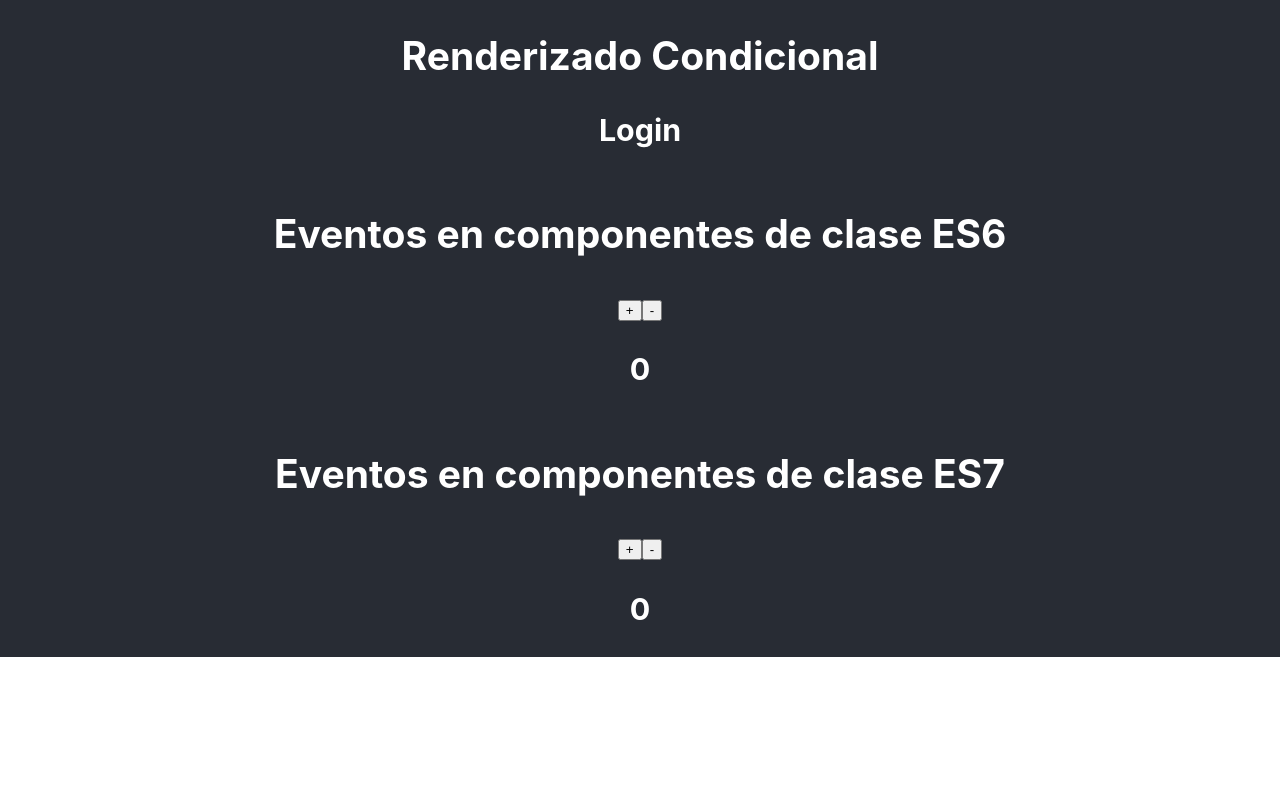
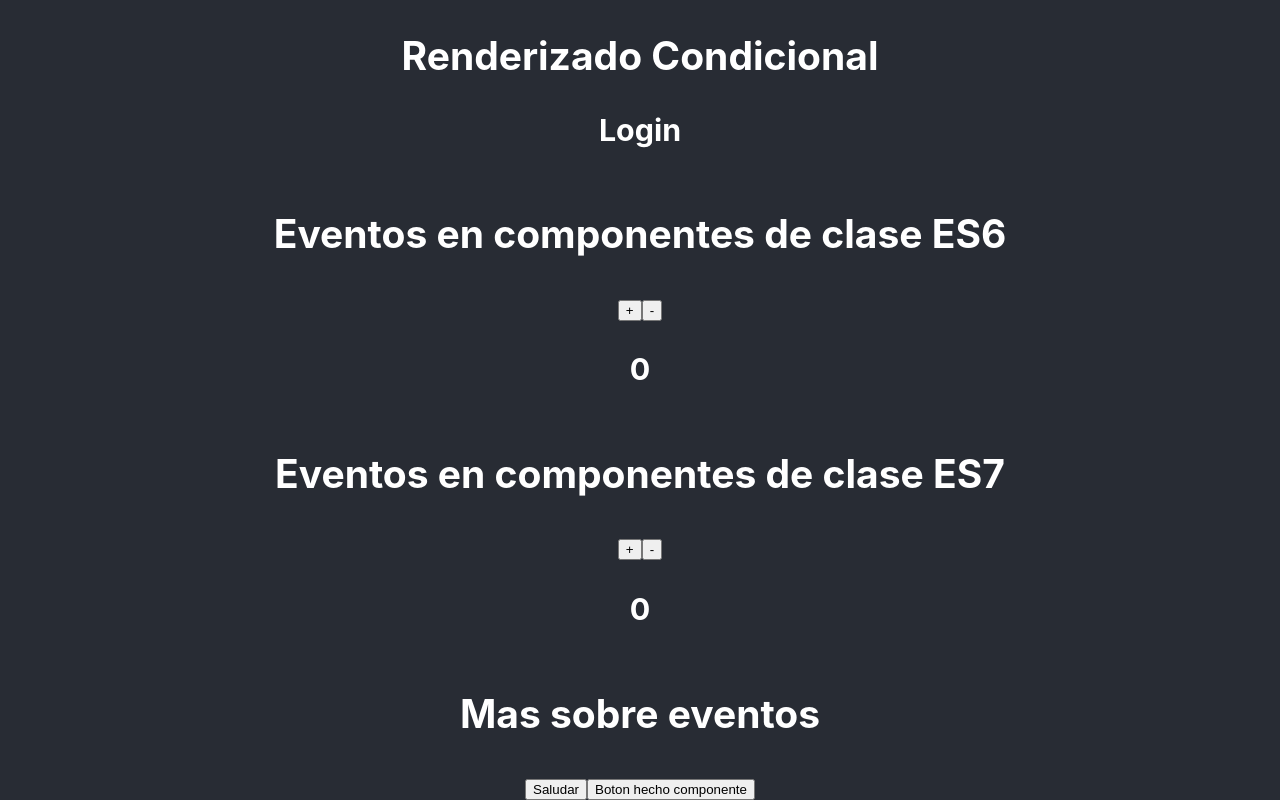
Before and after one commit to robertgrc/ReactPractice, a React (Create React App) app: page / in a window 1280 px wide. Shown: the part 910-1710 px from the top of the page. Before the commit the page ends 1567 px from the top, so only its background shows below. Built offline with nearby package versions, Linux system fonts and the light colour scheme; the HTML template or start-up script is replaced by a standard one.

Commit message:
eventos sinteticos y personalizados

```diff
--- a/src/App.js
+++ b/src/App.js
@@ -3,7 +3,7 @@ import './App.css';
 import Componente from './components/practice/Componente';
 import Componente2 from './components/practice/Componente2';
 import Estado from './components/practice/Estado';
-import { EventosES6, EventosES7 } from './components/practice/Eventos';
+import { EventosES6, EventosES7, MasSobreEventos } from './components/practice/Eventos';
 
 import Props from './components/practice/Props';
 import RenderizadoCondicional from './components/practice/RenderizadoCondicional';
@@ -33,6 +33,7 @@ function App() {
        <RenderizadoCondicional />
        <EventosES6 />
        <EventosES7 />
+       <MasSobreEventos />
       </header>
     </div>
   );
--- a/src/components/practice/Eventos.js
+++ b/src/components/practice/Eventos.js
@@ -81,3 +81,43 @@ export class EventosES7 extends Component{
         )
     }
 }
+
+function Boton(props) {
+    return(
+        <button>Boton hecho componente</button>
+    )
+
+}
+
+
+export class MasSobreEventos extends Component{
+
+    handleClick=(e, mensaje)=>{
+        console.log(e);
+        console.log(e.nativeEvent);
+        console.log(e.target);
+        console.log(e.nativeEvent.target);
+        console.log(mensaje);
+    };
+
+    render(){
+        return(
+            <div>
+                <h2>Mas sobre eventos</h2>
+                <button
+                    onClick={(e)=>
+                    this.handleClick(e,"hola pasando parametro desde un evento")
+                    }
+                    >
+                        Saludar
+                </button>
+                {/* EventoPersonalizado  */}
+                <Boton
+                myOnClick = {(e)=>
+                    this.handleClick(e,"Pasando parametro desde evento")
+                }
+                 />
+            </div>
+        )
+    }
+}
```
